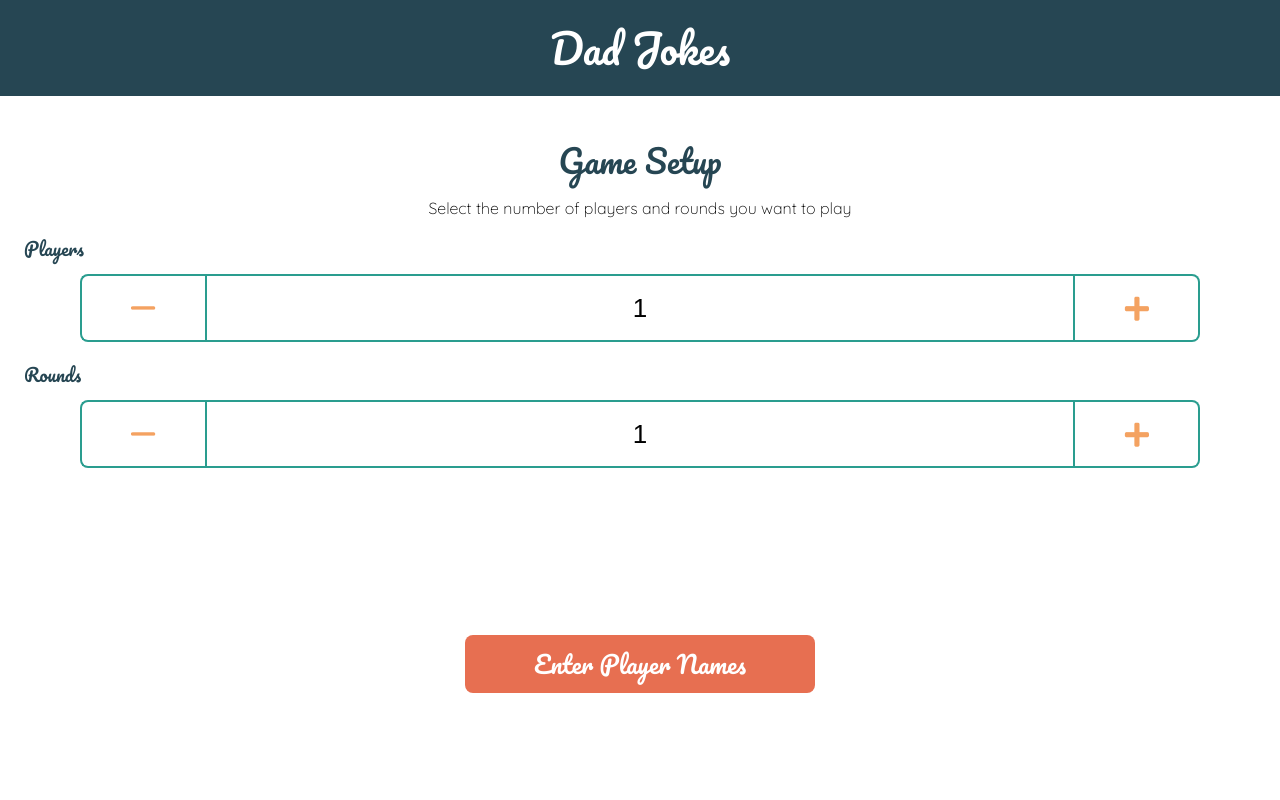
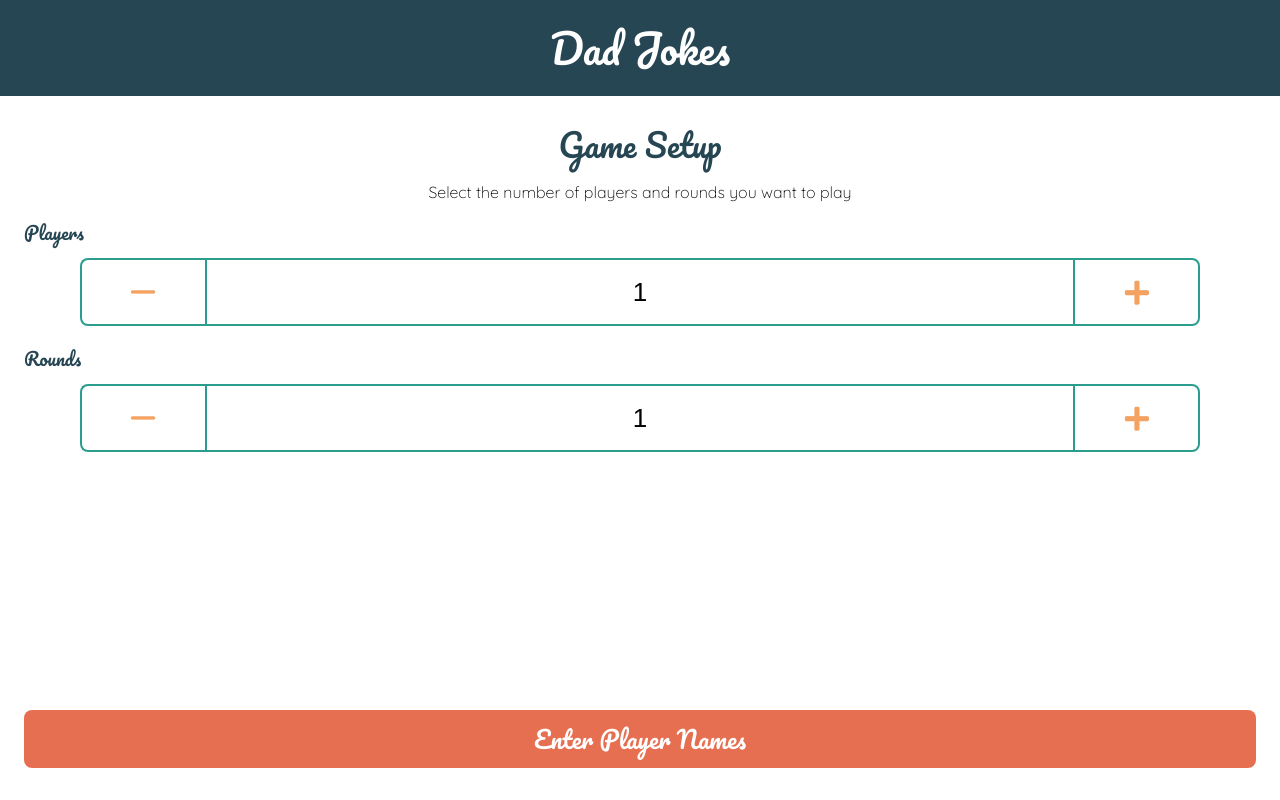
Before and after one commit to MitchellHCrane/dadjokewars, a React (Create React App) app: page /game-setup in a window 1280 px wide. Built offline with nearby package versions, Linux system fonts and the light colour scheme.

Commit message:
update css

```diff
--- a/src/App.css
+++ b/src/App.css
@@ -1,59 +1,3 @@
-/* Global Styles */
-h1 {
-  color: #fff;
-  font-size: 40px;
-  font-family: "Pacifico", cursive;
-}
-
-.pacificoBlueH2 {
-	color: #264653;
-	font-size: 32px;
-	font-family: "Pacifico", cursive;
-}
-
-.playerP {
-	font-family: "Pacifico", cursive;
-	font-size: 18px;
-	color: #264653;
-}
-
-/* Gradient Background  */
-.gradientBack {
-  background-image: linear-gradient(#264653, #2a9d8f, #f4a261);
-}
-
-/* Background */
-.gradientBack {
-  background-color: #000;
-  text-align: center;
-  height: 100vh;
-}
-
-/* Buttons */
-.orangeBtn {
-  background-color: #e76f51;
-  border-radius: 8px;
-  border-style: none;
-  font-family: "Pacifico", cursive;
-  font-size: 24px;
-  padding: 8px 0px;
-  width: 350px;
-  color: #ffffff;
-  text-decoration: none;
-}
-.whiteLinkBtn {
-  color: #ffffff;
-  text-decoration: none;
-  font-family: "Quicksand", sans-serif;
-  font-size: 18px;
-}
-
-#bottomBtn {
-  position: absolute;
-  top: 664px;
-  transform: translate(-50%, -50%);
-}
-
 /* CSS Reset */
 html,
 body,
@@ -179,3 +123,70 @@ table {
   border-collapse: collapse;
   border-spacing: 0;
 }
+
+/* Global Styles */
+h1 {
+  color: #fff;
+  font-size: 40px;
+  font-family: "Pacifico", cursive;
+}
+
+.pacificoBlueH2 {
+  color: #264653;
+  font-size: 32px;
+  font-family: "Pacifico", cursive;
+}
+
+.pageLayoutContainer {
+  text-align: center;
+  margin: 0px 24px 0px 24px;
+  padding-top: 32px;
+  padding-bottom: 164px;
+}
+
+.playerP {
+  font-family: "Pacifico", cursive;
+  font-size: 18px;
+  color: #264653;
+}
+
+/* Gradient Background  */
+.gradientBack {
+  background-image: linear-gradient(#264653, #2a9d8f, #f4a261);
+}
+
+/* Background */
+.gradientBack {
+  background-color: #000;
+  text-align: center;
+  height: 100vh;
+}
+
+/* Buttons */
+.orangeBtn {
+  background-color: #e76f51;
+  border-radius: 8px;
+  border-style: none;
+  font-family: "Pacifico", cursive;
+  font-size: 24px;
+  padding: 8px 0px;
+  width: 100%;
+  color: #ffffff;
+  text-decoration: none;
+}
+.whiteLinkBtn {
+  color: #ffffff;
+  text-decoration: none;
+  font-family: "Quicksand", sans-serif;
+  font-size: 18px;
+}
+
+.bottomButtons {
+  position: fixed;
+  bottom: 0px;
+  left: 0;
+  right: 0;
+  padding: 32px 24px;
+  background-image: linear-gradient(180deg, rgba(255,255,255,0) 0, rgba(255,255,255,1) 100%, rgba(255,255,255,1) 100%);
+  /* look up linear gradient with multiple stops  */
+}
--- a/src/features/game_setup/GameSetup.tsx
+++ b/src/features/game_setup/GameSetup.tsx
@@ -3,10 +3,8 @@ import { Link } from "react-router-dom";
 function GameSetup() {
   return (
     <>
-      <div className="gameSetupDiv">
-        <div className="pacificoBlueH2">
-          <h2 className="gameSetupH2">Game Setup</h2>
-        </div>
+      <div className="pageLayoutContainer">
+          <h2 className="pacificoBlueH2">Game Setup</h2>
         <p className="playerAndRoundsP">
           Select the number of players and rounds you want to play
         </p>
@@ -32,7 +30,7 @@ function GameSetup() {
             <span className="plusPlayer"></span>
           </div>
         </div>
-        <div className="btnDiv">
+        <div className="bottomButtons">
           <Link to="/player-names">
             <button id="bottomBtn" className="orangeBtn">
               Enter Player Names
--- a/src/features/game_setup/gameSetup.css
+++ b/src/features/game_setup/gameSetup.css
@@ -1,12 +1,4 @@
-.gameSetupDiv {
-  height: calc(100vh - 96px);
-  text-align: center;
-  margin: 0px 24px 0px 24px;
-}
 
-.gameSetupH2 {
-  padding-top: 48px;
-}
 
 .playerAndRoundsP {
   font-family: "Quicksand", sans-serif;
--- a/src/features/how_it_works/HowItWorks.tsx
+++ b/src/features/how_it_works/HowItWorks.tsx
@@ -3,17 +3,15 @@ import { Link } from "react-router-dom";
 function HowItWorks() {
   return (
     <>
-      <div className="howItWorksDiv">
-        <div className="pacificoBlueH2">
-          <h2 className="howItWorksH2">How it Works</h2>
-        </div>
+      <div className="pageLayoutContainer">
+          <h2 className="pacificoBlueH2">How it Works</h2>
         <div>
           <p className="howItWorksP">
             Try not to laugh at ridiculous dad jokes. Be the one with the least
             amount of laughs at the end of the game to win.
           </p>
         </div>
-        <div className="btnDiv">
+        <div className="bottomButtons">
           <Link to="/game-setup">
             <button id="bottomBtn" className="orangeBtn">Game Setup</button></Link>
         </div>
--- a/src/features/intro/Intro.css
+++ b/src/features/intro/Intro.css
@@ -1,14 +1,15 @@
 .introContents {
-    height: 100vh;
-    margin: 0px 24px 0px 24px;
-
+    display: flex;
+    padding: 0px 24px 0px 24px;
+    justify-content: center;
+    align-items: center;
+    height: 100%;
 }
 
 .dadJokesIntroH1 {
     color: #fff;
 	font-size: 48px;
     font-family: 'Pacifico', cursive;
-    padding-top: 280px;
 }
 
 .introH2 {
@@ -19,7 +20,6 @@
 }
 
 #introOrangeBtn {
-    margin-top: 216px;
 }
 
 .howItWorksP{
--- a/src/features/intro/Intro.tsx
+++ b/src/features/intro/Intro.tsx
@@ -13,10 +13,12 @@ function Intro() {
             <h2 className="introH2">You Laugh, You Lose</h2>
           </div>
         </div>
-
+        <div className="bottomButtons">
           <div className="btnDiv">
             <Link to="game-setup">
-            <button id="introOrangeBtn" className="orangeBtn">Start Game</button>
+              <button id="introOrangeBtn" className="orangeBtn">
+                Start Game
+              </button>
             </Link>
           </div>
           <div className="howItWorksPDiv">
@@ -28,6 +30,7 @@ function Intro() {
           </div>
         </div>
       </div>
+    </div>
   );
 }
 
```
Lines whose indentation alone changed are shown as unchanged.
